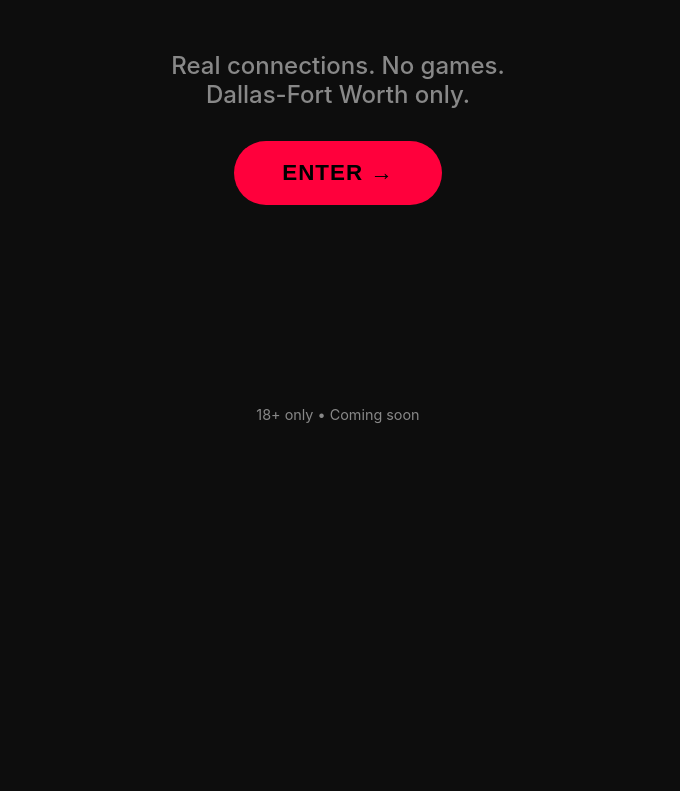
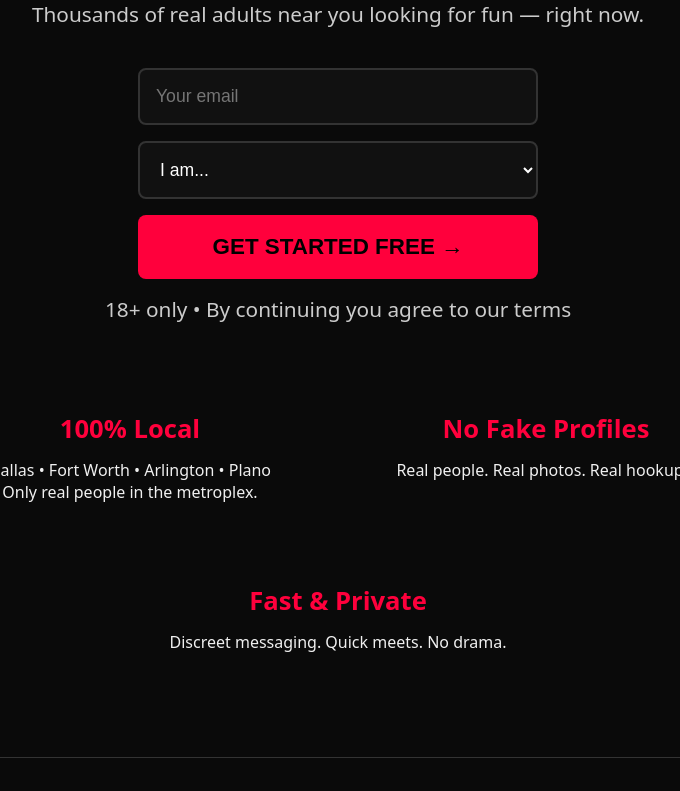
Before and after one commit to Wolfe1104/bangforge, a plain HTML site: page index.html in a window 1280 px wide. Shown: the part 361-1152 px from the top of the page, without its empty margins (302-982 px from the left). Before the commit the page ends 800 px from the top, so only its background shows below. Drawn offline with Linux system fonts and the light colour scheme; a web font is replaced by a local one.

Commit message:
Update index.html

```diff
--- a/index.html
+++ b/index.html
@@ -1,109 +1,61 @@
- <!DOCTYPE html>
+<!DOCTYPE html>
 <html lang="en">
 <head>
   <meta charset="UTF-8" />
   <meta name="viewport" content="width=device-width, initial-scale=1.0"/>
-  <title>BangForge DFW</title>
-  <meta name="description" content="Real connections. No games. Dallas-Fort Worth only." />
-  <style>
-    :root {
-      --bg: #0d0d0d;
-      --text: #f0f0f0;
-      --accent: #ff003c;
-      --gray: #888888;
-      --font: 'Inter', system-ui, sans-serif;
-    }
-
-    * {
-      margin: 0;
-      padding: 0;
-      box-sizing: border-box;
-    }
-
-    body {
-      background: var(--bg);
-      color: var(--text);
-      font-family: var(--font);
-      min-height: 100vh;
-      display: grid;
-      place-items: center;
-      padding: 1rem;
-      text-align: center;
-    }
-
-    .container {
-      max-width: 640px;
-    }
-
-    h1 {
-      font-size: 4.5rem;
-      font-weight: 900;
-      letter-spacing: -2px;
-      margin-bottom: 0.5rem;
-      background: linear-gradient(90deg, #ffffff, var(--accent));
-      -webkit-background-clip: text;
-      -webkit-text-fill-color: transparent;
-      background-clip: text;
-    }
-
-    .tagline {
-      font-size: 1.5rem;
-      color: var(--gray);
-      margin-bottom: 2rem;
-      font-weight: 500;
-    }
-
-    .location {
-      font-size: 1.8rem;
-      color: var(--accent);
-      margin-bottom: 3rem;
-      font-weight: 700;
-    }
-
-    button {
-      padding: 1.2rem 3rem;
-      font-size: 1.4rem;
-      font-weight: 700;
-      background: var(--accent);
-      color: #000;
-      border: none;
-      border-radius: 50px;
-      cursor: pointer;
-      transition: all 0.3s ease;
-      text-transform: uppercase;
-      letter-spacing: 1px;
-    }
-
-    button:hover {
-      transform: scale(1.05);
-      box-shadow: 0 0 40px rgba(255, 0, 60, 0.4);
-    }
-
-    footer {
-      position: absolute;
-      bottom: 1rem;
-      font-size: 0.9rem;
-      color: var(--gray);
-    }
-  </style>
-  <link rel="preconnect" href="https://rsms.me/">
-  <link rel="stylesheet" href="https://rsms.me/inter/inter.css">
+  <title>BangForge | Adult Hookups in Dallas-Fort Worth</title>
+  <meta name="description" content="Real adult hookups in DFW. No games, no bullshit. Locals only. 18+." />
+  <link rel="stylesheet" href="styles.css" />
 </head>
 <body>
   <div class="container">
-    <h1>BangForge</h1>
-    <div class="location">DFW</div>
-    <p class="tagline">Real connections. No games.<br>Dallas-Fort Worth only.</p>
-    <button id="enterBtn">Enter →</button>
+
+    <header>
+      <h1>BangForge</h1>
+      <p class="tagline">Real adult hookups in Dallas-Fort Worth.<br>No games. Locals only.</p>
+    </header>
+
+    <section class="hero-cta">
+      <h2>Find Someone Tonight in DFW</h2>
+      <p>Thousands of real adults near you looking for fun — right now.</p>
+
+      <div class="quick-signup">
+        <form id="signupForm">
+          <input type="email" placeholder="Your email" required />
+          <select required>
+            <option value="" disabled selected>I am...</option>
+            <option value="man">Man seeking Women</option>
+            <option value="woman">Woman seeking Men</option>
+            <option value="man-man">Man seeking Men</option>
+            <option value="woman-woman">Woman seeking Women</option>
+            <option value="couple">Couple seeking...</option>
+          </select>
+          <button type="submit">Get Started Free →</button>
+        </form>
+        <p class="disclaimer">18+ only • By continuing you agree to our terms</p>
+      </div>
+    </section>
+
+    <section class="features">
+      <div class="feature">
+        <h3>100% Local</h3>
+        <p>Dallas • Fort Worth • Arlington • Plano<br>Only real people in the metroplex.</p>
+      </div>
+      <div class="feature">
+        <h3>No Fake Profiles</h3>
+        <p>Real people. Real photos. Real hookups.</p>
+      </div>
+      <div class="feature">
+        <h3>Fast & Private</h3>
+        <p>Discreet messaging. Quick meets. No drama.</p>
+      </div>
+    </section>
+
+    <footer>
+      <p>BangForge © 2025 • 18+ Only • Dallas-Fort Worth Adults</p>
+    </footer>
   </div>
 
-  <footer>18+ only • Coming soon</footer>
-
-  <script>
-    document.getElementById('enterBtn').addEventListener('click', () => {
-      alert('🔥 Site launching soon. Get ready, DFW.');
-      // Later: redirect to sign-up, age gate, etc.
-    });
-  </script>
+  <script src="script.js"></script>
 </body>
 </html>
```
